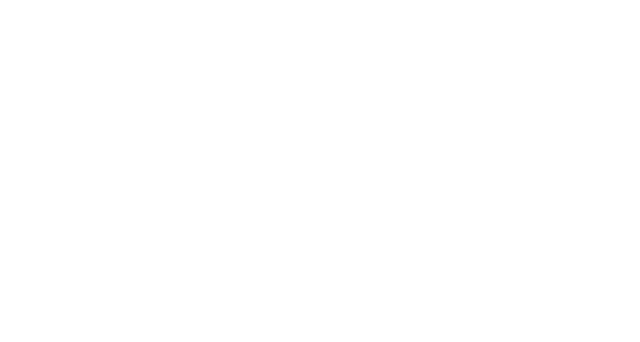
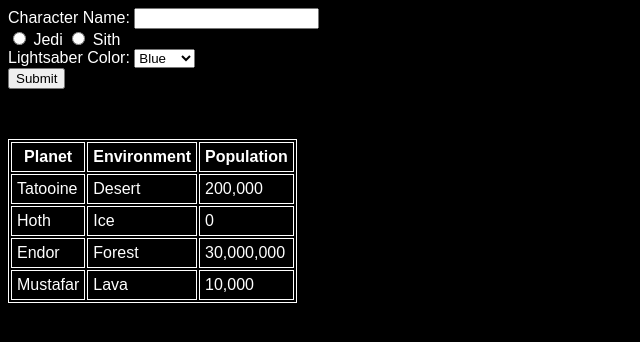
Before and after one commit to brit-martin/Unit-2-Assessment, a website: page src/index.html in a window 1280 px wide. Shown: the whole page, without its empty margins (0-640 px from the left). Drawn offline with Linux system fonts and the light colour scheme.

Commit message:
HTML and CSS completed

```diff
--- a/src/index.html
+++ b/src/index.html
@@ -6,6 +6,70 @@
     <title>Unit 2 Assessment: HTML/CSS</title>
     <link rel="stylesheet" href="styles.css" />
   </head>
+  <body>
+  <form>
 
-  <body></body>
+    <div>
+      <label class="letter">Character Name: </label>
+      <input type="text">
+    </div>
+
+    <div>
+      <input type="radio" name="starwars" value="jedi">
+      <label class="inline-label">Jedi</label>
+
+      <input type="radio" name="starwars" value="sith">
+      <label class="inline-label">Sith</label>
+    </div>
+
+    <div>
+      <label>Lightsaber Color:</label>
+        <select name="lightsaber">
+            <option value="blue">Blue</option>
+            <option value="green">Green</option>
+            <option value="red">Red</option>
+            <option value="purple">Purple</option>
+        </select>
+    </div>
+
+    <div>
+      <button type="submit">Submit</button>
+    </div>
+
+
+  </form>
+        <table>
+            <thead>
+                <tr>
+                    <th>Planet</th>
+                    <th>Environment</th>
+                    <th>Population</th>
+                </tr>
+            </thead>
+            <tbody>
+                <tr>
+                    <td>Tatooine</td>
+                    <td>Desert</td>
+                    <td>200,000</td>
+                </tr>
+                <tr>
+                    <td>Hoth</td>
+                    <td>Ice</td>
+                    <td>0</td>
+                </tr>
+                <tr>
+                    <td>Endor</td>
+                    <td>Forest</td>
+                    <td>30,000,000</td>
+                </tr>
+                <tr>
+                    <td>Mustafar</td>
+                    <td>Lava</td>
+                    <td>10,000</td>
+                </tr>
+            </tbody>
+        </table>
+
+
+  </body>
 </html>
--- a/src/objects.js
+++ b/src/objects.js
@@ -13,7 +13,10 @@
 //     { firstName: 'Karlach', lastName: 'Cliffgate', location: 'Avernus' }
 //   ]);
 //   => ['Gale Dekarios', 'Wyll Ravengard', 'Karlach Cliffgate'];
-function getNames(people) {
+function getNames() {
+  Object.values(firstName)
+  Object.values(lastName)
+
 
 }
 
--- a/src/styles.css
+++ b/src/styles.css
@@ -0,0 +1,17 @@
+body {
+    background-color: black;
+    color: white;
+    font-family: sans-serif;
+}
+table {
+    border: 1px solid white;
+    margin-top: 50px;
+}
+th {
+    border: 1px solid white;
+    padding: 5px;
+}
+td {
+    border: 1px solid white;
+    padding: 5px;
+}
```
